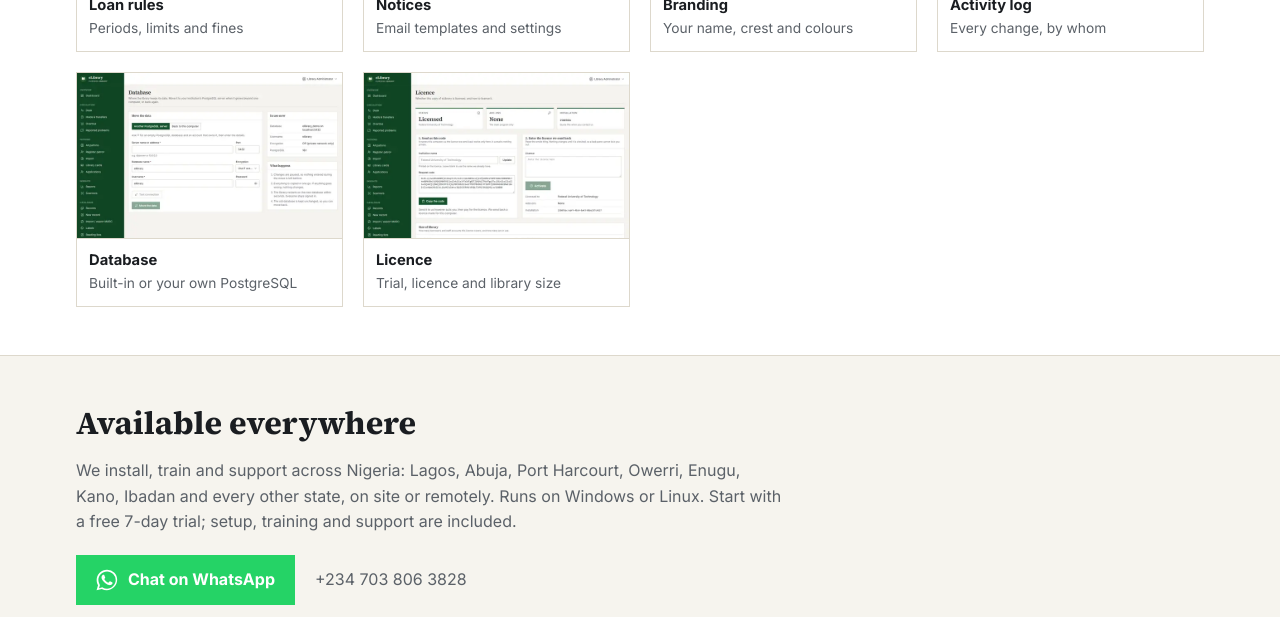
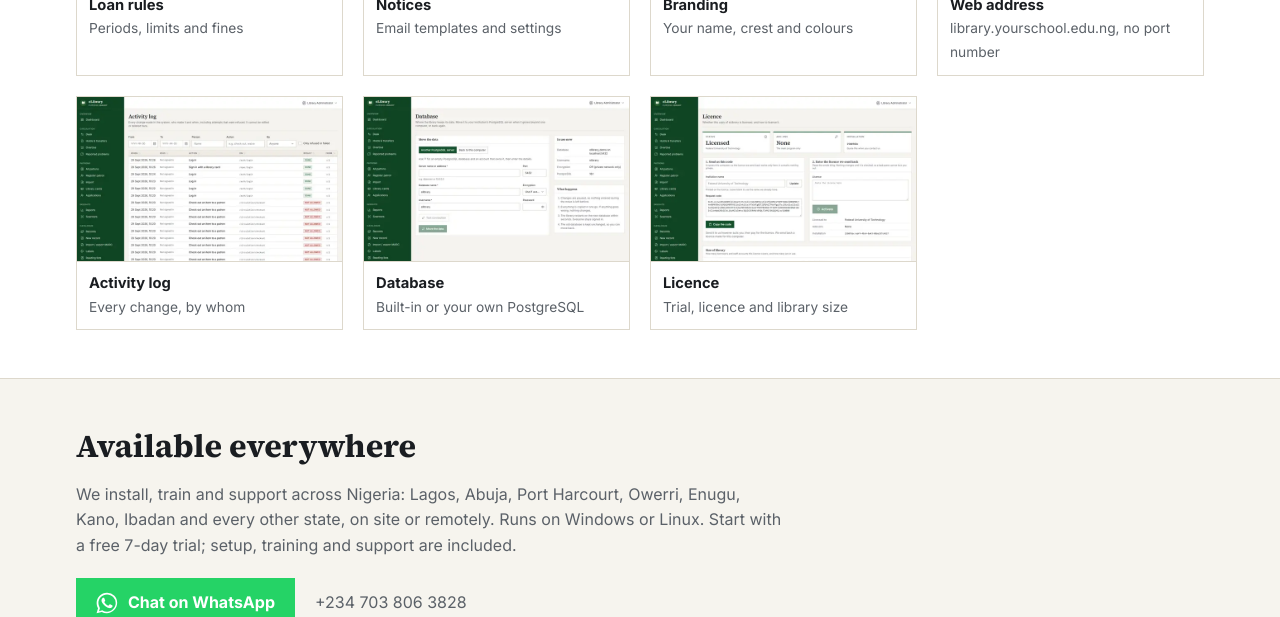
Before and after one commit to phestplus/glocal-apps, a plain HTML site: page elibrary/index.html in a window 1280 px wide. Shown: the part 6141-6758 px from the top of the page. Drawn offline with Linux system fonts and the light colour scheme.

Commit message:
eLibrary: Web address screen
Co-Authored-By: Claude Opus 5.5 <noreply@anthropic.com>

```diff
--- a/elibrary/index.html
+++ b/elibrary/index.html
@@ -164,6 +164,7 @@
           <figure class="shot" tabindex="0"><div class="frame"><img loading="lazy" decoding="async" src="screens/thumb/54-admin-circulation.webp" data-full="screens/full/54-admin-circulation.webp" width="640" height="400" alt=""></div><figcaption><b>Loan rules</b><span>Periods, limits and fines</span></figcaption></figure>
           <figure class="shot" tabindex="0"><div class="frame"><img loading="lazy" decoding="async" src="screens/thumb/55-admin-notices.webp" data-full="screens/full/55-admin-notices.webp" width="640" height="400" alt=""></div><figcaption><b>Notices</b><span>Email templates and settings</span></figcaption></figure>
           <figure class="shot" tabindex="0"><div class="frame"><img loading="lazy" decoding="async" src="screens/thumb/56-admin-branding.webp" data-full="screens/full/56-admin-branding.webp" width="640" height="400" alt=""></div><figcaption><b>Branding</b><span>Your name, crest and colours</span></figcaption></figure>
+          <figure class="shot" tabindex="0"><div class="frame"><img loading="lazy" decoding="async" src="screens/thumb/60-admin-web-address.webp" data-full="screens/full/60-admin-web-address.webp" width="640" height="400" alt=""></div><figcaption><b>Web address</b><span>library.yourschool.edu.ng, no port number</span></figcaption></figure>
           <figure class="shot" tabindex="0"><div class="frame"><img loading="lazy" decoding="async" src="screens/thumb/57-admin-activity.webp" data-full="screens/full/57-admin-activity.webp" width="640" height="400" alt=""></div><figcaption><b>Activity log</b><span>Every change, by whom</span></figcaption></figure>
           <figure class="shot" tabindex="0"><div class="frame"><img loading="lazy" decoding="async" src="screens/thumb/58-admin-database.webp" data-full="screens/full/58-admin-database.webp" width="640" height="400" alt=""></div><figcaption><b>Database</b><span>Built-in or your own PostgreSQL</span></figcaption></figure>
           <figure class="shot" tabindex="0"><div class="frame"><img loading="lazy" decoding="async" src="screens/thumb/59-admin-license.webp" data-full="screens/full/59-admin-license.webp" width="640" height="400" alt=""></div><figcaption><b>Licence</b><span>Trial, licence and library size</span></figcaption></figure>
```
Also changed, not shown: elibrary/screens/full/60-admin-web-address.webp (added), elibrary/screens/thumb/60-admin-web-address.webp (added).
